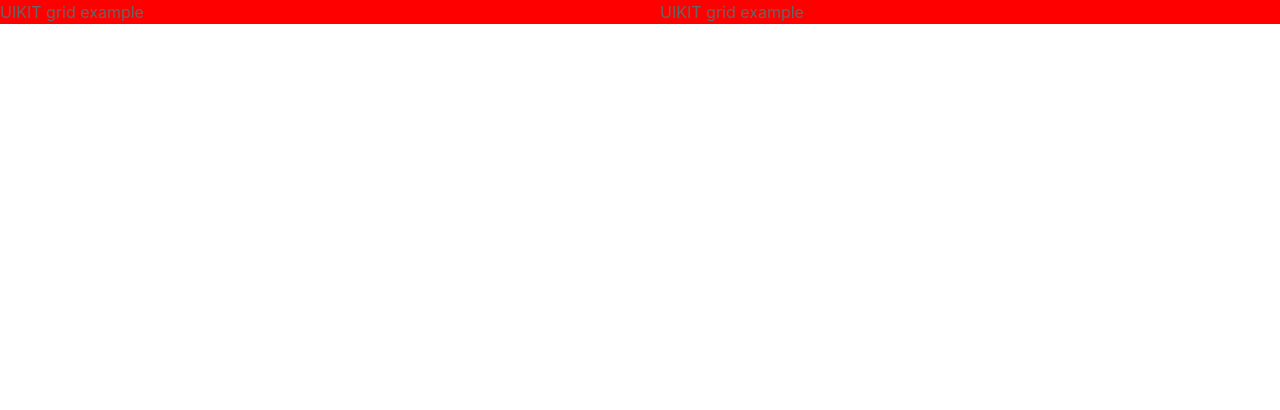
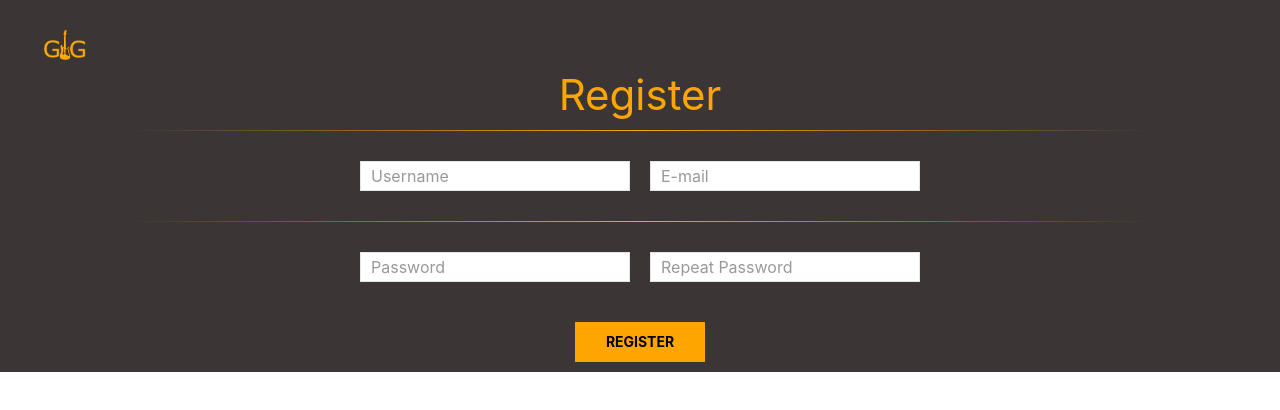
Before and after one commit to Chmura2k10-GIG/gig_react, a React app: page / in a window 1280 px wide. Shown: the top 410 px of the page. Built offline with nearby package versions, Linux system fonts and the light colour scheme.

Commit message:
basic registration form

```diff
--- a/src/App.js
+++ b/src/App.js
@@ -1,12 +1,9 @@
 import React, { Component } from 'react';
-
+import Register from "./components/Register"
 class App extends Component {
   render() {
     return (
-      <div className="uk-grid">
-        <div className="uk-width-1-2">UIKIT grid example</div>
-        <div className="uk-width-1-2">UIKIT grid example</div>
-      </div>
+      <Register></Register>
     );
   }
 }
--- a/src/assets/scss/app.scss
+++ b/src/assets/scss/app.scss
@@ -1 +1,7 @@
 @import "login.scss";
+@import "register.scss";
+
+body{
+    background-color:#3b3635;
+    color: orange;
+}
--- /dev/null
+++ b/src/assets/scss/register.scss
@@ -0,0 +1,41 @@
+    .uk-vertical-align-middle{
+        text-align: center;
+    }
+
+    .logo-img{
+        width: 50px;
+        height: 50px;
+        margin-top: 20px;
+    }
+    .uk-heading{
+        color:orange;
+        margin-bottom: 10px;
+    }
+
+    hr{ border: 0;
+        height: 1px;
+        background-image: linear-gradient(to right, rgba(0, 0, 0, 0), orange, rgba(0, 0, 0, 0));
+        width: 80%;
+        margin: auto ;
+    }
+
+    .uk-inline{
+        margin:10px;
+    }
+
+    .uk-input{
+        min-height:20px;
+        max-height:30px;
+    }
+
+    .uk-container-expand .uk-vertical-align-middle{
+        .uk-button-default{
+            color:black;
+            border:solid 1px orange;
+            font-weight: bold;
+            background-color:orange;
+            min-height: 10px;
+            min-height: 20px;
+            margin: 10px;
+        }
+    }
--- /dev/null
+++ b/src/components/Register.js
@@ -0,0 +1,43 @@
+import React, { Component } from 'react'
+
+export default class Register extends Component {
+  render() {
+    return (
+        <div >
+            <div class="uk-container uk-container-expand">
+                <img class="uk-align-left logo-img" src={require('./../assets/images/GigLogoOrange.png')} alt="" />
+            </div>
+                <form class="uk-panel uk-panel-box uk-form">
+                    <h1 class="uk-container uk-container-expand uk-vertical-align-middle uk-heading">Register</h1>
+                    <hr></hr>
+                    <div class="uk-container uk-container-expand uk-vertical-align-middle ">
+                        <div class="uk-margin uk-margin-bottom uk-margin-top">
+                            <div class="uk-inline">
+                                <input class="uk-input" type="text" placeholder="Username"/>
+                            </div>
+                            <div class="uk-inline">
+                                <input class="uk-input" type="text" placeholder="E-mail"/>
+                            </div>
+                        </div>
+                    </div>
+                    <hr uk-divider-vertical></hr>
+                    <div class="uk-container uk-container-expand uk-vertical-align-middle ">
+                        <div class="uk-margin uk-margin-top">
+                            <div class="uk-inline">
+                                <input class="uk-input" type="password" placeholder="Password"/>
+                            </div>
+                            <div class="uk-inline">
+                                <input class="uk-input" type="password" placeholder="Repeat Password"/>
+                            </div>
+                    </div>
+                        <div class="uk-container uk-container-expand uk-vertical-align-middle">
+                            <div class="uk-margin">
+                                <button class="uk-button uk-button-default">REGISTER</button>
+                            </div>
+                        </div>
+                    </div>
+                </form>
+        </div>
+    )
+  }
+}
```
Also changed, not shown: src/assets/images/GigLogoOrange.png (added), src/assets/images/NBC_logo.svg.png (added).
